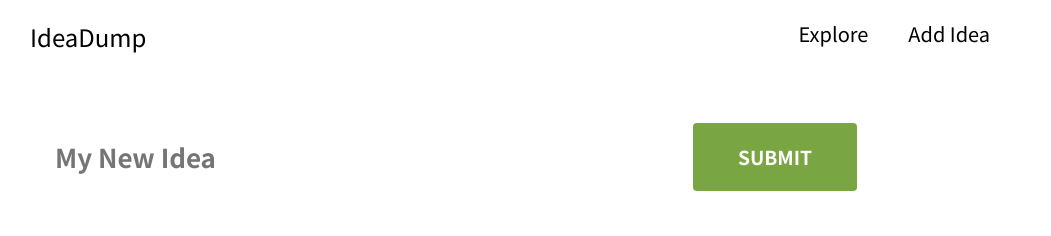
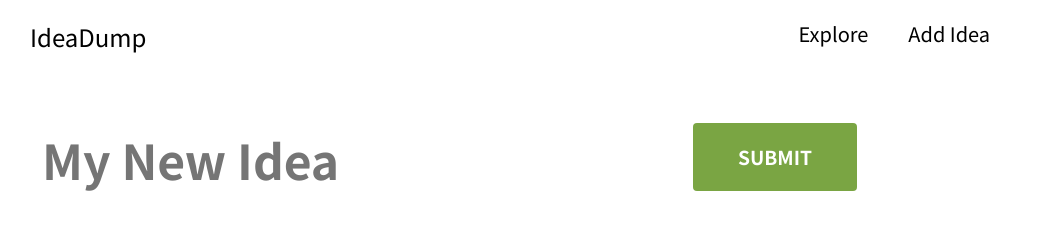
Before and after one commit to opaquee/IdeaDump, a React (Create React App) app in the folder client/: page /new-idea in a window 1280 px wide. Shown: the top 236 px of the page, without its empty margins (110-1161 px from the left). Built offline with nearby package versions, Linux system fonts and the light colour scheme; no server answers; what react-swipeable-views-utils would draw is missing.

Commit message:
Fix conflicting class names, add id to Idea

```diff
--- a/client/src/views/IdeaDetails/IdeaDetails.scss
+++ b/client/src/views/IdeaDetails/IdeaDetails.scss
@@ -4,7 +4,7 @@
   margin: 50px 150px 50px 150px;
 }
 
-.idea-title {
+.idea-details-title {
   font-size: 4em;
   font-weight: 600;
   margin-bottom: 20px;
--- a/client/src/views/IdeaDetails/index.js
+++ b/client/src/views/IdeaDetails/index.js
@@ -3,6 +3,7 @@ import { MobileStepper, Button } from "@material-ui/core";
 import SwipeableViews from "react-swipeable-views";
 import { autoPlay } from "react-swipeable-views-utils";
 import "./IdeaDetails.scss";
+import ApiClient from "../../ApiClient";
 
 const AutoPlaySwipeableViews = autoPlay(SwipeableViews);
 
@@ -38,17 +39,19 @@ class IdeaDetails extends Component {
   constructor(props) {
     super(props);
     this.state = {
-      idea: {
-        title: "",
-        description: "",
-        topic: "",
-      },
+      title: "",
+      description: "",
+      topic: "",
       activeStep: 0,
       maxSteps: 0,
     };
   }
 
-  componentDidMount() {
+  async componentDidMount() {
+    const { ideaId } = this.props;
+    await ApiClient.get(`/idea/${ideaId}`).then((idea) => {
+      console.log(idea);
+    });
     this.setState({
       idea: {
         title: "PickleHack 2",
@@ -119,7 +122,7 @@ class IdeaDetails extends Component {
           }
         />
         <div className="details-container">
-          <h1 className="idea-title">{idea.title}</h1>
+          <h1 className="idea-details-title">{idea.title}</h1>
           <button type="button" className="topic-tag">
             {idea.topic}
           </button>
--- a/client/src/views/NewIdea/NewIdea.scss
+++ b/client/src/views/NewIdea/NewIdea.scss
@@ -20,7 +20,7 @@
   margin-bottom: 50px;
 }
 
-.idea-title {
+.create-idea-title {
   border: none;
   font-size: 3em;
   width: 90%;
--- a/client/src/views/NewIdea/index.js
+++ b/client/src/views/NewIdea/index.js
@@ -47,7 +47,7 @@ class NewIdea extends Component {
       <div className="page-container">
         <div className="left-container">
           <input
-            className="idea-title"
+            className="create-idea-title"
             placeholder="My New Idea"
             type="text"
             value={title}
```
Also changed, not shown: 1 other file (tests, documents, lock files or other folders).
